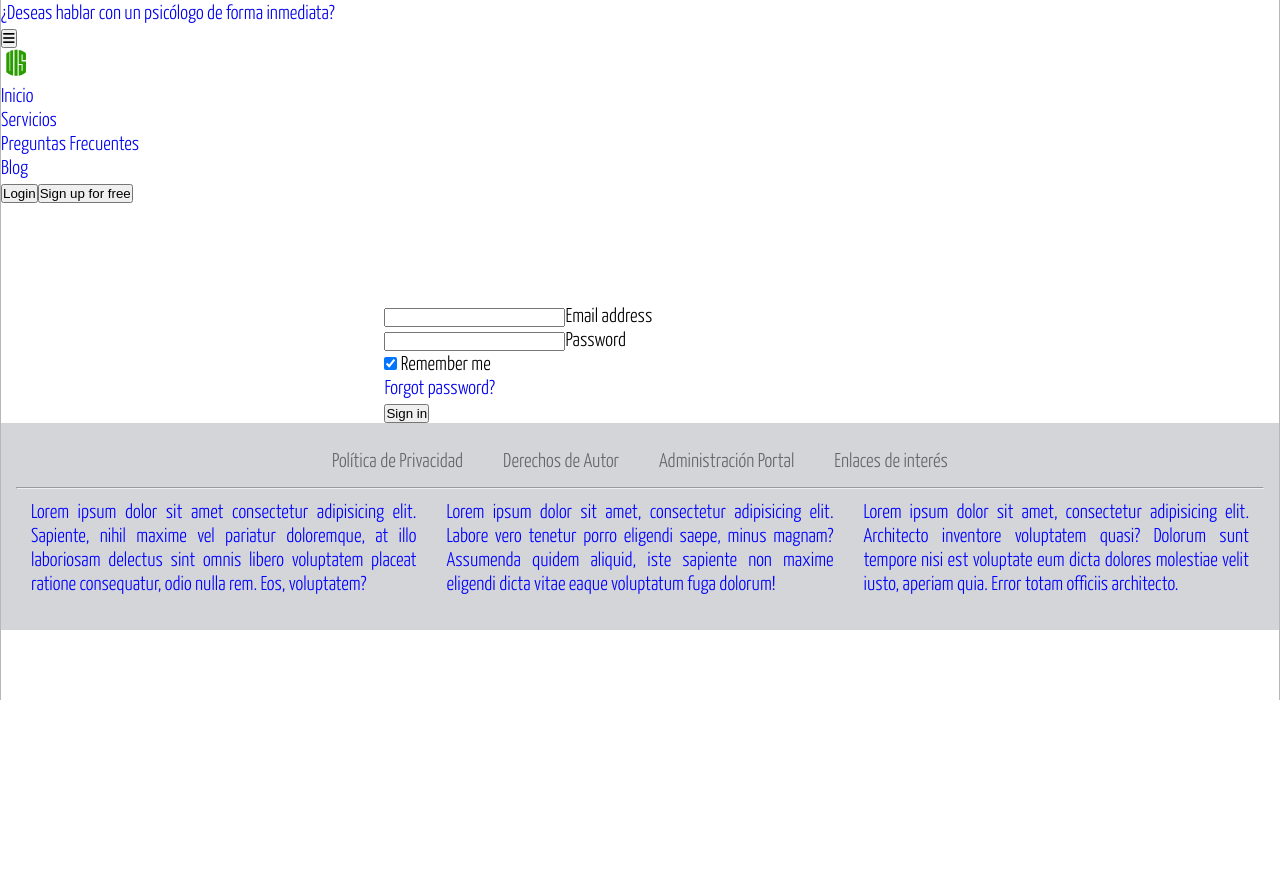
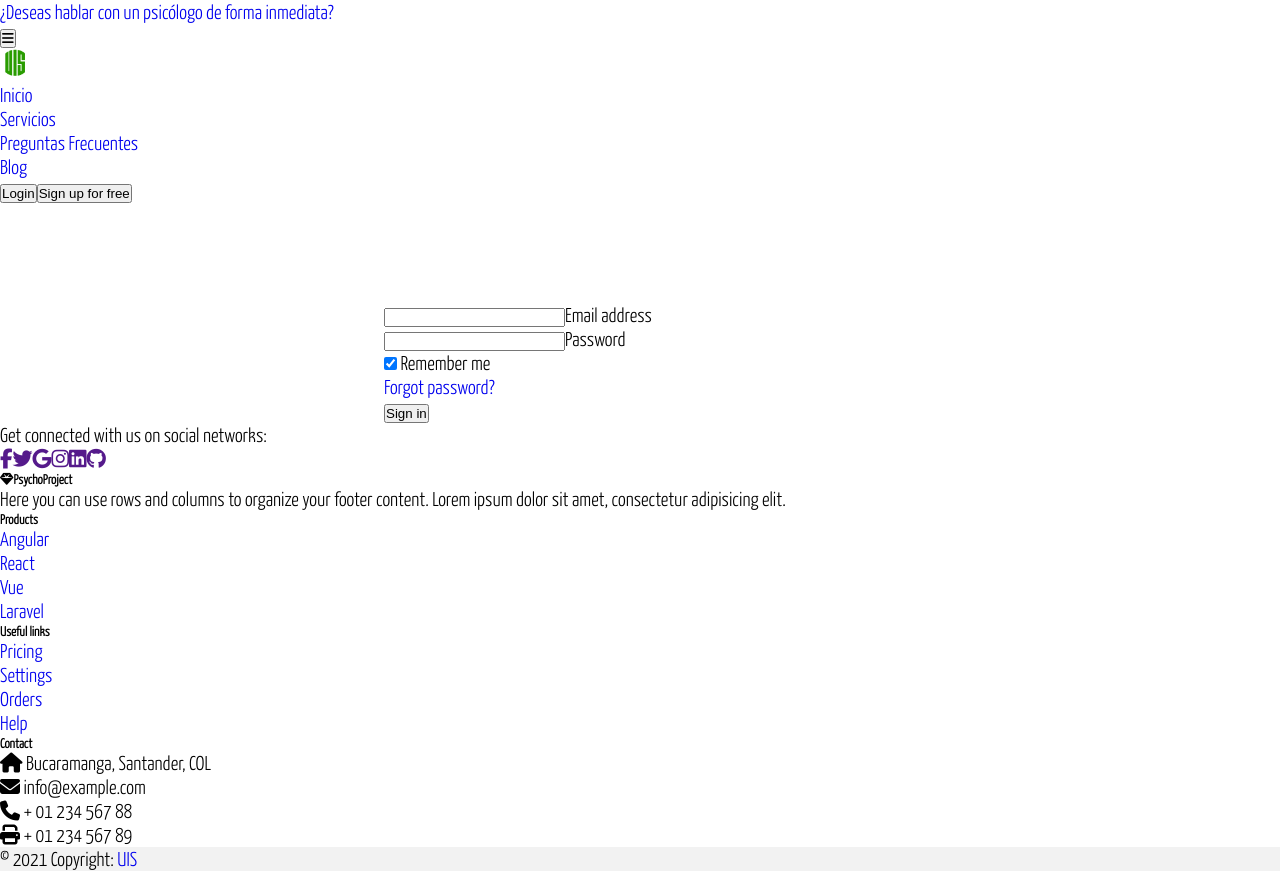
Before and after one commit to christiancam14/psycho-project-uis, an Angular app in the folder psycho-project/: page /login in a window 1280 px wide. Before the commit the page ends 800 px from the top, so only its background shows below. Built offline with nearby package versions, Linux system fonts and the light colour scheme; what angular-bootstrap-md would draw is missing.

Commit message:
Arreglos footer

```diff
--- a/psycho-project/src/app/website/components/footer/footer.component.html
+++ b/psycho-project/src/app/website/components/footer/footer.component.html
@@ -1,21 +1,126 @@
-<footer>
-    <div class="footer-container">
-      <div class="content-footer">
+<!-- Footer -->
+<footer class="text-center text-lg-start bg-light text-muted">
+  <!-- Section: Social media -->
+  <section
+    class="d-flex justify-content-center justify-content-lg-between p-4 border-bottom"
+  >
+    <!-- Left -->
+    <div class="me-5 d-none d-lg-block">
+      <span>Get connected with us on social networks:</span>
+    </div>
+    <!-- Left -->
 
+    <!-- Right -->
+    <div>
+      <a href="" class="me-4 text-reset">
+        <i class="fab fa-facebook-f"></i>
+      </a>
+      <a href="" class="me-4 text-reset">
+        <i class="fab fa-twitter"></i>
+      </a>
+      <a href="" class="me-4 text-reset">
+        <i class="fab fa-google"></i>
+      </a>
+      <a href="" class="me-4 text-reset">
+        <i class="fab fa-instagram"></i>
+      </a>
+      <a href="" class="me-4 text-reset">
+        <i class="fab fa-linkedin"></i>
+      </a>
+      <a href="" class="me-4 text-reset">
+        <i class="fab fa-github"></i>
+      </a>
+    </div>
+    <!-- Right -->
+  </section>
+  <!-- Section: Social media -->
+
+  <!-- Section: Links  -->
+  <section class="">
+    <div class="container text-center text-md-start mt-5">
+      <!-- Grid row -->
+      <div class="row mt-3">
+        <!-- Grid column -->
+        <div class="col-md-3 col-lg-4 col-xl-3 mx-auto mb-4">
+          <!-- Content -->
+          <h6 class="text-uppercase fw-bold mb-4">
+            <i class="fas fa-gem me-3"></i>PsychoProject
+          </h6>
+          <p>
+            Here you can use rows and columns to organize your footer content. Lorem ipsum
+            dolor sit amet, consectetur adipisicing elit.
+          </p>
+        </div>
+        <!-- Grid column -->
+
+        <!-- Grid column -->
+        <div class="col-md-2 col-lg-2 col-xl-2 mx-auto mb-4">
+          <!-- Links -->
+          <h6 class="text-uppercase fw-bold mb-4">
+            Products
+          </h6>
+          <p>
+            <a href="#!" class="text-reset">Angular</a>
+          </p>
+          <p>
+            <a href="#!" class="text-reset">React</a>
+          </p>
+          <p>
+            <a href="#!" class="text-reset">Vue</a>
+          </p>
+          <p>
+            <a href="#!" class="text-reset">Laravel</a>
+          </p>
+        </div>
+        <!-- Grid column -->
+
+        <!-- Grid column -->
+        <div class="col-md-3 col-lg-2 col-xl-2 mx-auto mb-4">
+          <!-- Links -->
+          <h6 class="text-uppercase fw-bold mb-4">
+            Useful links
+          </h6>
+          <p>
+            <a href="#!" class="text-reset">Pricing</a>
+          </p>
+          <p>
+            <a href="#!" class="text-reset">Settings</a>
+          </p>
+          <p>
+            <a href="#!" class="text-reset">Orders</a>
+          </p>
+          <p>
+            <a href="#!" class="text-reset">Help</a>
+          </p>
+        </div>
+        <!-- Grid column -->
+
+        <!-- Grid column -->
+        <div class="col-md-4 col-lg-3 col-xl-3 mx-auto mb-md-0 mb-4">
+          <!-- Links -->
+          <h6 class="text-uppercase fw-bold mb-4">
+            Contact
+          </h6>
+          <p><i class="fas fa-home me-3"></i> Bucaramanga, Santander, COL</p>
+          <p>
+            <i class="fas fa-envelope me-3"></i>
+            info@example.com
+          </p>
+          <p><i class="fas fa-phone me-3"></i> + 01 234 567 88</p>
+          <p><i class="fas fa-print me-3"></i> + 01 234 567 89</p>
+        </div>
+        <!-- Grid column -->
       </div>
+      <!-- Grid row -->
     </div>
-    <nav>
-      <ul class="nav__links">
-        <li><a [routerLink]="['/']">Política de Privacidad</a></li>
-        <li><a [routerLink]="['/servicios']">Derechos de Autor</a></li>
-        <li><a [routerLink]="['/preguntas']">Administración Portal</a></li>
-        <li><a [routerLink]="['/blog']">Enlaces de interés</a></li>
-      </ul>
-    </nav>
-    <hr>
-    <section>
-      <div>Lorem ipsum dolor sit amet consectetur adipisicing elit. Sapiente, nihil maxime vel pariatur doloremque, at illo laboriosam delectus sint omnis libero voluptatem placeat ratione consequatur, odio nulla rem. Eos, voluptatem? </div>
-      <div>Lorem ipsum dolor sit amet, consectetur adipisicing elit. Labore vero tenetur porro eligendi saepe, minus magnam? Assumenda quidem aliquid, iste sapiente non maxime eligendi dicta vitae eaque voluptatum fuga dolorum!</div>
-      <div>Lorem ipsum dolor sit amet, consectetur adipisicing elit. Architecto inventore voluptatem quasi? Dolorum sunt tempore nisi est voluptate eum dicta dolores molestiae velit iusto, aperiam quia. Error totam officiis architecto.</div>
-    </section>
-  </footer>
+  </section>
+  <!-- Section: Links  -->
+
+  <!-- Copyright -->
+  <div class="text-center p-4" style="background-color: rgba(0, 0, 0, 0.05);">
+    © 2021 Copyright:
+    <a class="text-reset fw-bold" href="https://mdbootstrap.com/">UIS</a>
+  </div>
+  <!-- Copyright -->
+</footer>
+<!-- Footer -->
--- a/psycho-project/src/app/website/pages/home/home.component.html
+++ b/psycho-project/src/app/website/pages/home/home.component.html
@@ -1,3 +1,61 @@
+<!-- Carousel wrapper -->
+<div id="carouselMaterialStyle" class="carousel slide carousel-fade" data-mdb-ride="carousel">
+  <!-- Indicators -->
+  <div class="carousel-indicators">
+    <button type="button" data-mdb-target="#carouselMaterialStyle" data-mdb-slide-to="0" class="active" aria-current="true"
+      aria-label="Slide 1"></button>
+    <button type="button" data-mdb-target="#carouselMaterialStyle" data-mdb-slide-to="1" aria-label="Slide 2"></button>
+    <button type="button" data-mdb-target="#carouselMaterialStyle" data-mdb-slide-to="2" aria-label="Slide 3"></button>
+  </div>
+
+  <!-- Inner -->
+  <div class="carousel-inner rounded-5 shadow-4-strong">
+    <!-- Single item -->
+    <div class="carousel-item active">
+      <img src="https://mdbcdn.b-cdn.net/img/Photos/Slides/img%20(15).webp" class="d-block w-100"
+        alt="Sunset Over the City" />
+      <div class="carousel-caption d-none d-md-block">
+        <h5>First slide label</h5>
+        <p>Nulla vitae elit libero, a pharetra augue mollis interdum.</p>
+      </div>
+    </div>
+
+    <!-- Single item -->
+    <div class="carousel-item">
+      <img src="https://mdbcdn.b-cdn.net/img/Photos/Slides/img%20(22).webp" class="d-block w-100"
+        alt="Canyon at Nigh" />
+      <div class="carousel-caption d-none d-md-block">
+        <h5>Second slide label</h5>
+        <p>Lorem ipsum dolor sit amet, consectetur adipiscing elit.</p>
+      </div>
+    </div>
+
+    <!-- Single item -->
+    <div class="carousel-item">
+      <img src="https://mdbcdn.b-cdn.net/img/Photos/Slides/img%20(23).webp" class="d-block w-100"
+        alt="Cliff Above a Stormy Sea" />
+      <div class="carousel-caption d-none d-md-block">
+        <h5>Third slide label</h5>
+        <p>Praesent commodo cursus magna, vel scelerisque nisl consectetur.</p>
+      </div>
+    </div>
+  </div>
+  <!-- Inner -->
+
+  <!-- Controls -->
+  <button class="carousel-control-prev" type="button" data-mdb-target="#carouselMaterialStyle" data-mdb-slide="prev">
+    <span class="carousel-control-prev-icon" aria-hidden="true"></span>
+    <span class="visually-hidden">Previous</span>
+  </button>
+  <button class="carousel-control-next" type="button" data-mdb-target="#carouselMaterialStyle" data-mdb-slide="next">
+    <span class="carousel-control-next-icon" aria-hidden="true"></span>
+    <span class="visually-hidden">Next</span>
+  </button>
+</div>
+<!-- Carousel wrapper -->
+
+<!-- VIEJO -->
+
 <section class="cabeza">
   <section class="textos-header">
     <h1>¿Conoces el programa de consejería académica?</h1>
--- a/psycho-project/src/styles.css
+++ b/psycho-project/src/styles.css
@@ -26,293 +26,3 @@ body{
 	font-size: 20px;
 	/* background-attachment: fixed; */
 }
-
-.clearfix{
-  float:none;
-	clear:both;
-}
-
-.show-mobile{
-  display: block;
-  box-shadow: 0px 20px 40px rgba(0, 0, 0, 0.2);
-}
-
-.show-mobile > div{
-  padding: 1em;
-  display: flex;
-  justify-content: space-between;
-  align-items: center;
-}
-
-.show-mobile > div button{
-  border: 0;
-  background: transparent;
-}
-
-.side-menu button{
-  padding-left: 90%;
-  font-size: 16px;
-  font-weight: bold;
-}
-
-.show-mobile .side-menu{
-  position: fixed;
-  top: 0;
-  left: 0;
-  bottom: 0;
-  right: 0;
-  background: white;
-  z-index: 1;
-  display: flex;
-  flex-direction: column;
-  justify-content: flex-start;
-  transform: translateX(-100%);
-  transition: all ease-out .5s;
-}
-
-.side-menu.active{
-  transform: translateX(0%);
-
-}
-
-.show-mobile .side-menu ul li{
-  padding-top: 25px;
-}
-
-.show-mobile .side-menu ul li a:active{
-  background-color: #00817D;
-}
-
-.side-menu ul{
-  margin-bottom: 450px;
-}
-
-.show-mobile  ul li a{
-  text-decoration: none;
-  color: black;
-}
-
-.nav__links__side{
-
-  width: 90%;
-}
-
-.nav__links__side ul li{
-  padding: 4px 0px;
-}
-
-#login-mobile{
-  width: 120px;
-  padding: 9px 10px;
-  background-color: #00817D;
-  color: white;
-  border-radius: 20px;
-  border: none;
-  cursor: pointer;
-  transition: all 0.3s ease 0s;
-  align-self: flex-end;
-}
-
-.hide-mobile{
-  display: none;
-  box-shadow: 0px 2px 5px rgb(black, .2);
-}
-
-.hide-mobile div{
-  padding: 1em;
-  display: flex;
-  justify-content: space-between;
-  align-items: center;
-}
-
-.hide-mobile div .logo{
-  margin-right: 1em;
-}
-
-.hide-mobile div nav{
-  display: flex;
-  align-items: center;
-}
-
-.hide-mobile div nav ul{
-  display: flex;
-}
-
-.hide-mobile div nav ul a{
-  margin: 0 .2em;
-  color: inherit;
-  text-decoration: none;
-}
-
-/*Barra de navegacion / cabecera*/
-
-#attention{
-  /* background-color: darkgray; */
-  background-color: #d4d5d9;
-  text-align: center;
-  padding: 5px 0px;
-}
-
-#attention a{
-  text-decoration: none;
-  color: rgb(102, 102, 102);
-  font-weight: bold;
-}
-
-/* Header */
-
-header{
-	display: flex;
-	justify-content: space-between;
-	align-items: center;
-	padding: 20px 10%;
-	background: rgba(255, 255, 255, 0.8);
-	text-transform: uppercase;
-	box-shadow: 0px 20px 40px rgba(0, 0, 0, 0.2);
-}
-
-.logo{
-  cursor: pointer;
-  height: 40px;
-}
-
-#logo{
-  color: #00817D;
-  font-weight: bold;
-}
-
-.nav__links li{
-  display: block;
-  padding: 0px 20px;
-}
-
-.nav__links li a{
-  transition: all 0.3s ease 0s;
-  color: rgb(102, 102, 102);
-  text-decoration: none;
-}
-
-/* Prueba */
-.nav__links.active{
-  background-color: #73dbe2;
-}
-
-.nav__links li a:hover{
-  color:rgba(0, 0, 0, 0.75);
-  font-weight: bold;
-}
-
-#login{
-  width: 120px;
-  padding: 9px 10px;
-  background-color: #00817D;
-  color: white;
-  border-radius: 20px;
-  border: none;
-  cursor: pointer;
-  transition: all 0.3s ease 0s;
-}
-
-#login:hover{
-  background-color: #00817D;
-  color: white;
-  font-weight: bold;
-}
-
-/*Contenedor principal*/
-
-#content{
-	min-height: 700px;
-	height: auto;
-	width: 100%;
-	margin: 0px auto;
-	border-left:1px solid #b7b7b7;
-	border-right:1px solid #b7b7b7;
-	background: rgba(255, 255, 255, 0.7);
-	overflow: auto;
-}
-
-/*Pie de pagina*/
-footer{
-	width: 100%;
-	margin: auto;
-	display: block;
-  align-items: center;
-
-	justify-content: space-between;
-	padding: 25px 15px;
-	color: rgba(0, 0, 0, 0.5);
-	background-color: #d3d5d9;
-}
-
-footer nav{
-  width: 100%;
-  margin: auto;
-}
-
-footer nav ul{
-  display: flex;
-  flex-direction: column;
-  align-items: center;
-  text-align: center;
-}
-
-footer nav ul li{
-  margin-bottom: 15px;
-}
-
-footer section{
-  display: block;
-}
-
-footer section div{
-  margin: 10px 15px;
-  text-align: justify;
-}
-
-/* Medium only */
-@media screen and (min-width: 40em) and (max-width: 63.9375em) {
-  .show-mobile {
-    display: none;
-  }
-  .hide-mobile {
-    display: block;
-  }
-  .nav__links{
-    display: flex;
-  }
-  footer{
-    color: red;
-  }
-  footer section{
-    display: flex;
-  }
-  footer nav ul{
-    flex-direction: row;
-    justify-content: center;
-  }
-}
-
-/* Large and up */
-@media screen and (min-width: 64em) {
-  .show-mobile {
-    display: none;
-  }
-  .hide-mobile {
-    display: block;
-  }
-  .nav__links{
-    display: flex;
-  }
-  footer{
-    color: blue;
-  }
-  footer section{
-    display: flex;
-  }
-  footer nav ul{
-    flex-direction: row;
-    justify-content: center;
-  }
-
-}
```
